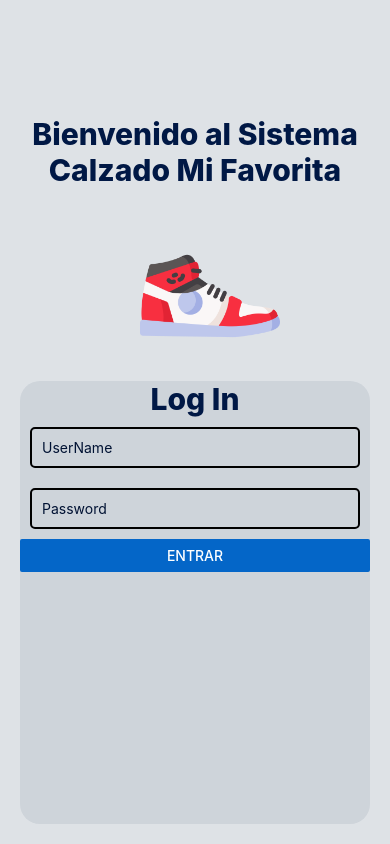
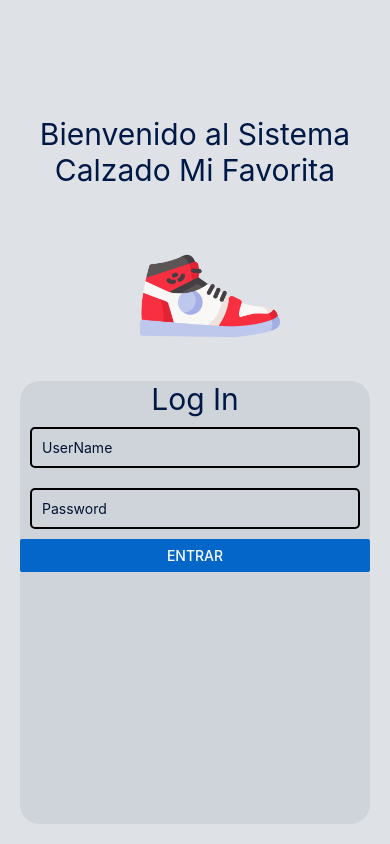
Before and after one commit to JulioAburto/CalzadoMiFavorita, a React Native app: screen /LoginView in a window 390 px wide. Built offline with nearby package versions, Linux system fonts and the light colour scheme.

Commit message:
Modificacion para movil

```diff
--- a/components/view/LoginView.js
+++ b/components/view/LoginView.js
@@ -55,7 +55,7 @@ const styles = StyleSheet.create({
 	Title: {
 		color: "#001845",
 		fontSize: 30,
-		fontWeight: 800,
+		// fontWeight: 800,
 		alignContent: "center",
 		textAlign: "center",
 	},
```
